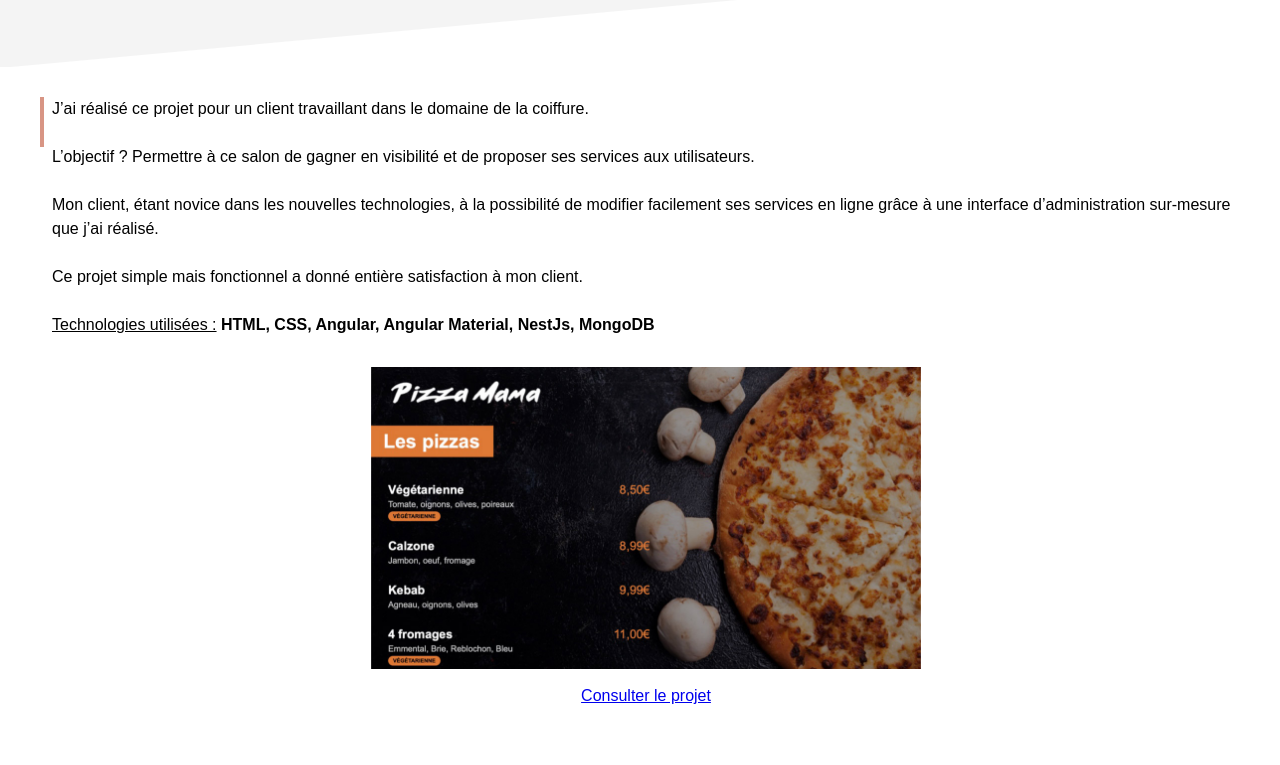
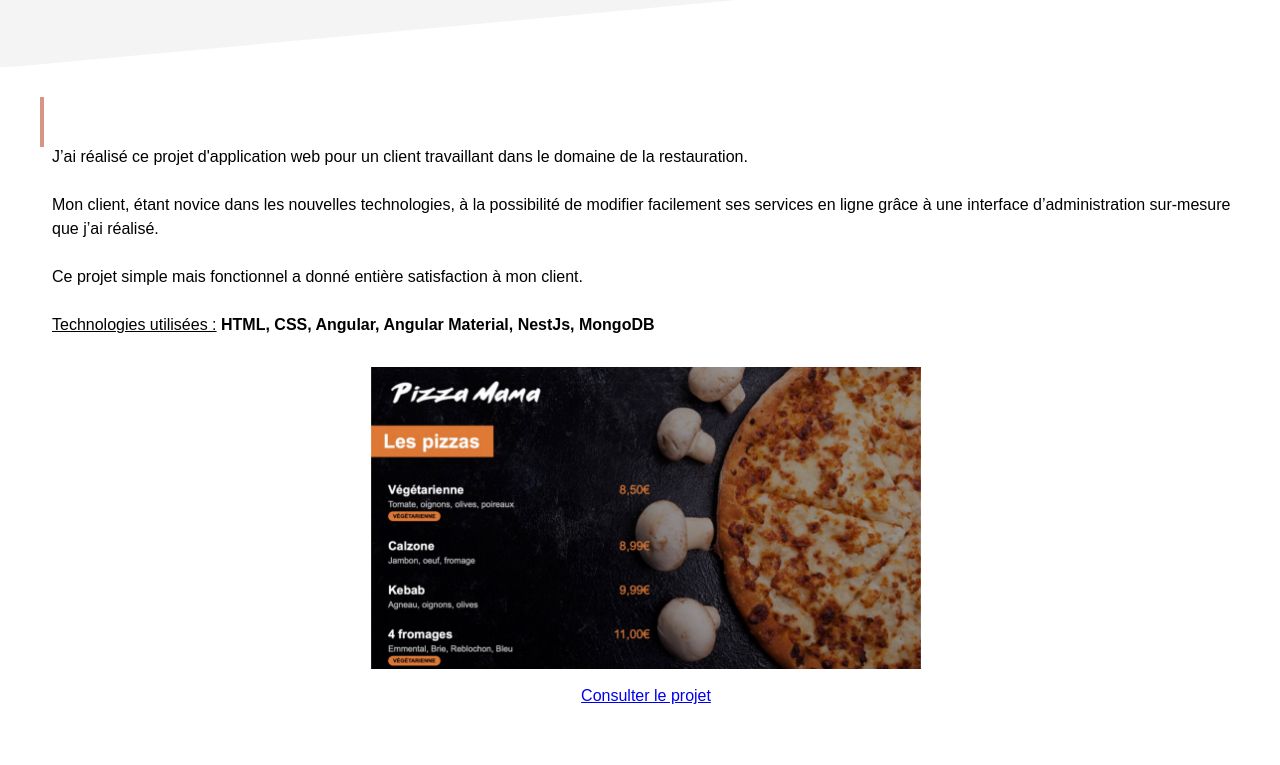
Before and after one commit to samin-ops/portfolio, a plain HTML site: page portfolio-site-restaurant.html in a window 1280 px wide. Shown: the part 231-996 px from the top of the page. Drawn offline with Linux system fonts and the light colour scheme.

Commit message:
second commit

```diff
--- a/portfolio-site-restaurant.html
+++ b/portfolio-site-restaurant.html
@@ -28,18 +28,16 @@
       <a class="portfolio-back" href="index.html">Retour</a>
       <div class="separateur" style="margin-top: -12px"></div>
       <h1 class="portfolio">Portfolio</h1>
-      <h2 class="portfolio">Application mobile pour un salon de coiffure</h2>
+      <h2 class="portfolio">Site web pour un restaurant</h2>
     </div>
 
     <!-- SECTION CONTENU -->
     <div class="section">
       <div class="texte-avec-ligne-verticale">
         <p>
-          J’ai réalisé ce projet pour un client travaillant dans le domaine de
-          la coiffure.
           <br /><br />
-          L’objectif ? Permettre à ce salon de gagner en visibilité et de
-          proposer ses services aux utilisateurs.
+          J’ai réalisé ce projet d'application web pour un client travaillant
+          dans le domaine de la restauration.
           <br /><br />
           Mon client, étant novice dans les nouvelles technologies, à la
           possibilité de modifier facilement ses services en ligne grâce à une
```
Also changed, not shown: portfolio-application-mobile-ai.html (+3 -5 lines).
